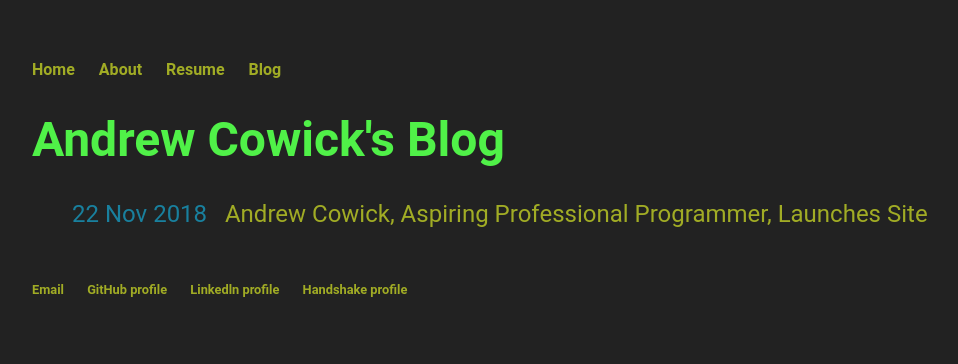
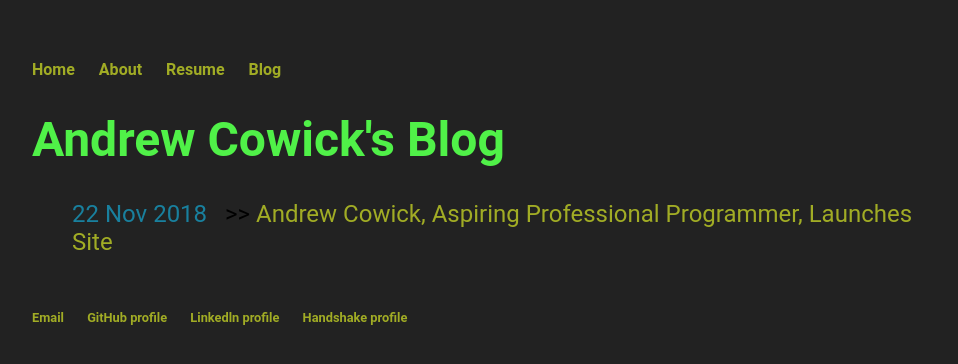
Before and after one commit to acow19/acow19.github.io, a Jekyll site: the page built from blog/index.html, in a window 1280 px wide. Shown: the top 364 px of the page, without its empty margins (160-1118 px from the left). Built offline with Jekyll 4.4.1, drawn with Linux system fonts in a browser that asks for light colours.

Commit message:
Update index.html

```diff
--- a/blog/index.html
+++ b/blog/index.html
@@ -6,6 +6,6 @@ title: Andrew Cowick's Blog
 	<ul class="posts">
 
 	  {% for post in site.posts %}
-		<li><span style="color:#19809e">{{ post.date | date_to_string }}</span> &nbsp; <a href="{{ post.url }}" title="{{ post.title }}">{{ post.title }}</a></li>
+		<li><span style="color:#19809e">{{ post.date | date_to_string }}</span> &nbsp; >> <a href="{{ post.url }}" title="{{ post.title }}">{{ post.title }}</a></li>
 	  {% endfor %}
 	</ul>
```
